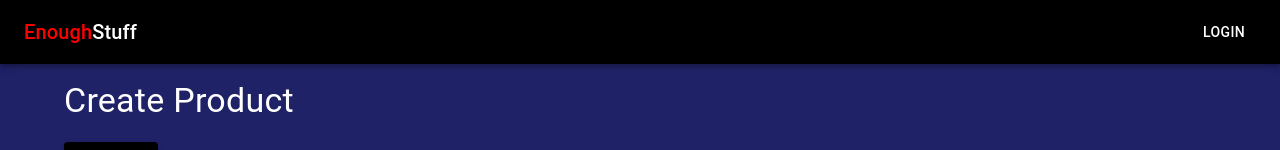
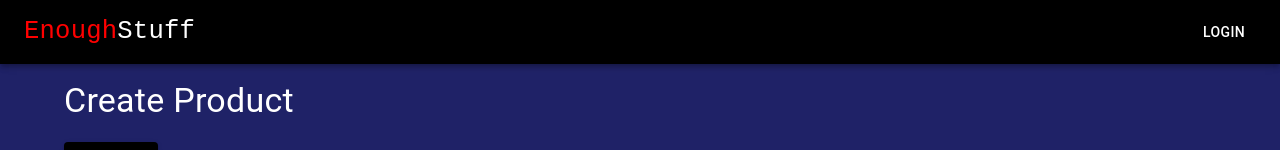
Before and after one commit to FreddyLB/NextJS-Sample-CRUD, a Next.js app: page /products/add in a window 1280 px wide. Shown: the top 150 px of the page. Built offline with nearby package versions, Linux system fonts and the light colour scheme.

Commit message:
Updated logo

```diff
--- a/src/components/CustomAppBar.tsx
+++ b/src/components/CustomAppBar.tsx
@@ -1,13 +1,46 @@
+import { makeStyles } from "@material-ui/core";
 import { Box, AppBar, Toolbar, Typography, Button } from "@mui/material";
 import Link from "next/link";
 import React from "react";
+
+const useStyles = makeStyles((theme) => ({
+  appbar: {
+    "& h6": {
+      fontSize: "1.6rem",
+      fontFamily: "monospace",
+      display: "inline",
+      transition: "0.3s color"
+    },
+
+    "&:hover :first-child": {
+      color: "white",
+    },
+    "&:hover :last-child": {
+      color: "red",
+    },
+    "& :first-child": {
+      color: "red",
+    },
+  },
+}));
 
 export function CustomAppBar() {
   return (
     <Box sx={{ flexGrow: 1 }}>
       <AppBar position="sticky" sx={{ backgroundColor: "black" }}>
         <Toolbar>
-          <Logo />
+          <Box
+            sx={{
+              flexGrow: 1,
+              display: "flex",
+              flexDirection: "row",
+              flexWrap: "nowrap",
+              cursor: "pointer",
+            }}
+          >
+            <Logo />
+          </Box>
+
           <Button color="inherit">Login</Button>
         </Toolbar>
       </AppBar>
@@ -16,20 +49,12 @@ export function CustomAppBar() {
 }
 
 function Logo() {
+  const classes = useStyles();
+
   return (
     <Link href="/" passHref>
-      <Box
-        sx={{
-          flexGrow: 1,
-          display: "flex",
-          flexDirection: "row",
-          flexWrap: "nowrap",
-          cursor: "pointer",
-        }}
-      >
-        <Typography variant="h6" color="red">
-          Enough
-        </Typography>
+      <Box className={classes.appbar}>
+        <Typography variant="h6">Enough</Typography>
         <Typography variant="h6">Stuff</Typography>
       </Box>
     </Link>
```
